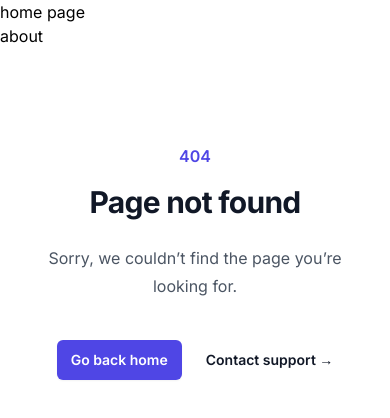
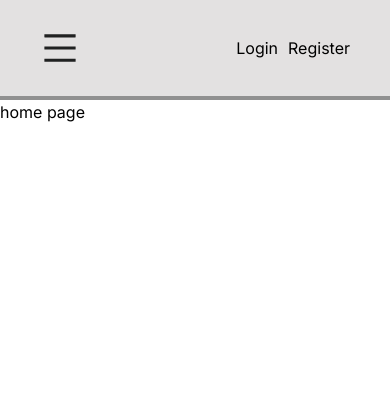
Before and after one commit to b7pro/could, a Next.js app: page / in a window 390 px wide. Before the commit this address had no page. Shown: the top 418 px of the page. Built offline with nearby package versions, Linux system fonts and the light colour scheme.

Commit message:
create navbar

```diff
--- /dev/null
+++ b/src/app/admin/page.tsx
@@ -0,0 +1,10 @@
+
+const AdminPage = () => {
+    return (
+        <>
+            <h1>admin page</h1>
+        </>
+     );
+}
+
+export default AdminPage;
--- /dev/null
+++ b/src/app/articles/page.tsx
@@ -0,0 +1,10 @@
+
+const ArticlesPage = () => {
+    return (
+        <>
+            <h1>articles page</h1>
+        </>
+     );
+}
+
+export default ArticlesPage;
--- /dev/null
+++ b/src/app/components/header/header.module.css
@@ -0,0 +1,105 @@
+.header {
+    height: 100px;
+    display: flex;
+    align-items: center;
+    justify-content: space-between;
+    padding: 0 40px;
+    border-bottom: 4px solid rgb(144, 144, 144);
+    background-color: rgb(227, 225, 225);
+    position: relative;
+}
+
+.navbar {
+    display: flex;
+    align-items: center;
+    justify-content: space-between;
+}
+
+.logo {
+    display: flex;
+    align-items: center;
+    font-size: 24px;
+    font-weight: bold;
+    color: rgb(176, 15, 176);
+}
+
+.menu {
+    font-size: 40px;
+    font-weight: bold;
+    color: #202121;
+    cursor: pointer;
+    display: none;
+}
+
+.navLinks {
+    margin-left: 30px;
+}
+
+.navLink {
+    font-size: 20px;
+    font-weight: 600;
+    margin: 0 12px;
+}
+
+.right {
+    display: flex;
+    align-items: center;
+    gap: 10px;
+}
+
+.btn {
+    cursor: pointer;
+    background-color: blue;
+    color: white;
+    border-radius: 10px;
+    padding: 5px 10px;
+    font-size: 21px;
+    font-weight: 600;
+    display: flex;
+    align-items: center;
+}
+
+.btn:hover {
+    background-color: darkblue;
+}
+
+.navLink:hover {
+    color: darkblue;
+}
+
+@media (max-width: 1080px) {
+    .logo {
+        display: none;
+    }
+
+    .menu {
+        display: block;
+    }
+
+    .navLinksWrapper {
+        position: absolute;
+        left: 0;
+        top: 100%;
+        width: 100%;
+        background-color: inherit;
+        transition: all .5s ease-in;
+        z-index: 100;
+        background-color: rgb(227, 225, 225);
+        clip-path: polygon(0 0, 100% 0, 100% 0, 0 0);
+    }
+
+    .navLinks {
+        padding-left: 30px;
+        padding-bottom: 10px;
+        margin-left: 0;
+        display: flex;
+        flex-direction: column;
+        align-items: flex-start;
+        justify-content: center;
+    }
+
+    .navLink {
+        padding: 0;
+        margin: 12px 0;
+    }
+}
--- a/src/app/components/header/header.tsx
+++ b/src/app/components/header/header.tsx
@@ -1,25 +1,16 @@
+import styles from "./header.module.css"
+import Link from "next/link"
+import Navbar from "./navbar";
 export default function Header() {
     return (
       <>
-
-        <main className="grid min-h-full place-items-center bg-white px-6 py-24 sm:py-32 lg:px-8">
-          <div className="text-center">
-            <p className="text-base font-semibold text-indigo-600">404</p>
-            <h1 className="mt-4 text-3xl font-bold tracking-tight text-gray-900 sm:text-5xl">Page not found</h1>
-            <p className="mt-6 text-base leading-7 text-gray-600">Sorry, we couldn’t find the page you’re looking for.</p>
-            <div className="mt-10 flex items-center justify-center gap-x-6">
-              <a
-                href="#"
-                className="rounded-md bg-indigo-600 px-3.5 py-2.5 text-sm font-semibold text-white shadow-sm hover:bg-indigo-500 focus-visible:outline focus-visible:outline-2 focus-visible:outline-offset-2 focus-visible:outline-indigo-600"
-              >
-                Go back home
-              </a>
-              <a href="#" className="text-sm font-semibold text-gray-900">
-                Contact support <span aria-hidden="true">&rarr;</span>
-              </a>
-            </div>
+        <header className={styles.header}>
+          <Navbar/>
+          <div className={styles.right}>
+            <Link href={"/login"}>Login</Link>
+            <Link href={"/register"}>Register</Link>
           </div>
-        </main>
+        </header>
       </>
     )
   }
--- /dev/null
+++ b/src/app/components/header/navbar.tsx
@@ -0,0 +1,41 @@
+"use client";
+import Link from "next/link";
+import styles from './header.module.css';
+import { GrTechnology } from "react-icons/gr";
+import { useState } from "react";
+import { AiOutlineMenu } from "react-icons/ai";
+import { IoMdClose } from "react-icons/io";
+
+const Navbar = () => {
+    const [toggle, setToggle] = useState(false);
+
+    return (
+        <nav className={styles.navbar}>
+            <div>
+                <Link href="/" className={styles.logo}>
+                    CLOUD
+                    <GrTechnology />
+                    HOSTING
+                </Link>
+                <div className={styles.menu}>
+                    {toggle ? (<IoMdClose onClick={() => setToggle(prev => !prev)} />) : (<AiOutlineMenu onClick={() => setToggle(prev => !prev)} />)}
+                </div>
+            </div>
+            <div
+                className={styles.navLinksWrapper}
+                style={{
+                    clipPath: toggle && "polygon(0 0, 100% 0, 100% 100%, 0 100%)" || ""
+                }}
+            >
+                <ul className={styles.navLinks}>
+                    <Link onClick={() => setToggle(false)} className={styles.navLink} href="/">Home</Link>
+                    <Link onClick={() => setToggle(false)} className={styles.navLink} href="/articles">Articles</Link>
+                    <Link onClick={() => setToggle(false)} className={styles.navLink} href="/about">About</Link>
+                    <Link onClick={() => setToggle(false)} className={styles.navLink} href="/admin">Admin Dashboard</Link>
+                </ul>
+            </div>
+        </nav>
+    )
+}
+
+export default Navbar;
--- /dev/null
+++ b/src/app/login/page.tsx
@@ -0,0 +1,10 @@
+
+const loginPage = () => {
+    return (
+        <>
+            <h1>login page</h1>
+        </>
+     );
+}
+
+export default loginPage;
--- a/src/app/page.tsx
+++ b/src/app/page.tsx
@@ -1,13 +1,10 @@
-import Link from "next/link";
 import Header from "./components/header/header";
 
 export default function Home() {
   return (
     <>
-
+    <Header />
     <h1>home page</h1>
-    <Link href={"/about"}>about</Link>
-    <Header />
     </>
   );
 }
--- /dev/null
+++ b/src/app/register/page.tsx
@@ -0,0 +1,9 @@
+const registerPage = () => {
+    return (
+        <>
+            <h1>register page</h1>
+        </>
+     );
+}
+
+export default registerPage;
```
